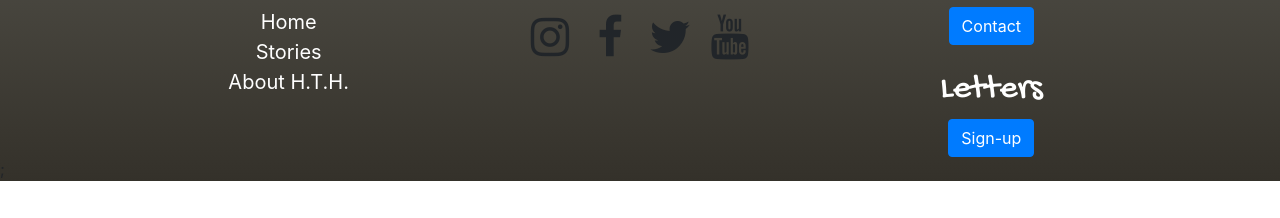
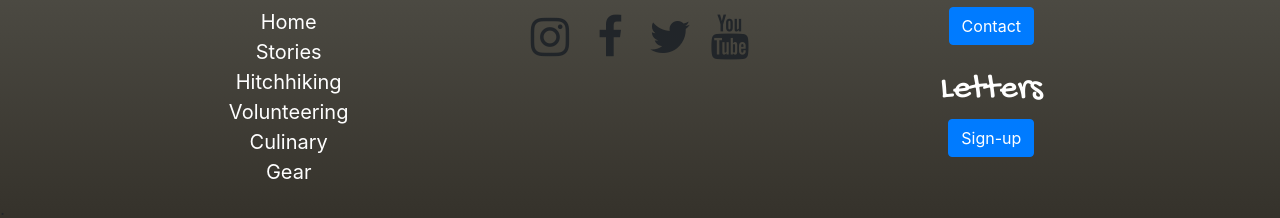
Before and after one commit to holdenthehitcher/hitchhikingblog, a Next.js app in the folder my-app/: page /gear in a window 1280 px wide. Shown: the part 1421-1639 px from the top of the page. Before the commit the page ends 1602 px from the top, so only its background shows below. Built offline with nearby package versions, Linux system fonts and the light colour scheme; a web font is replaced by a local one.

Commit message:
added links to footer

```diff
--- a/my-app/components/Footer.js
+++ b/my-app/components/Footer.js
@@ -13,8 +13,20 @@ const navLinks = [
     text: "Stories",
   },
   {
-    to: "/Stories/AboutHTH",
-    text: "About H.T.H.",
+    to: "/hitchhiking",
+    text: "Hitchhiking",
+  },
+  {
+    to: "/volunteering",
+    text: "Volunteering",
+  },
+  {
+    to: "/culinary",
+    text: "Culinary",
+  },
+  {
+    to: "/gear",
+    text: "Gear",
   },
 ];
 
--- a/my-app/styles/NavbarStyles.scss
+++ b/my-app/styles/NavbarStyles.scss
@@ -1,5 +1,5 @@
 .navbar {
-  background-color: rgb(34, 39, 42);
+  background-color: #1f2833;
   width: 100%;
   max-width: 100%;
   padding: 0;
@@ -41,6 +41,12 @@
   color: white;
   position: relative;
   top: -7px;
+}
+
+#basic-nav-dropdown:hover {
+  text-decoration: none;
+  color: #45a29e;
+  opacity: 0.8;
 }
 
 .dropdownLinkStyled {
--- a/my-app/styles/styles.scss
+++ b/my-app/styles/styles.scss
@@ -39,6 +39,7 @@ a {
 
 a:hover {
   text-decoration: none;
+  color: #45a29e;
   opacity: 0.8;
 }
 
```
Also changed, not shown: my-app/components/ArticlesFeatured.js (+1 -15 lines), my-app/components/HomePopularCarousel.js (+6 -9 lines).
